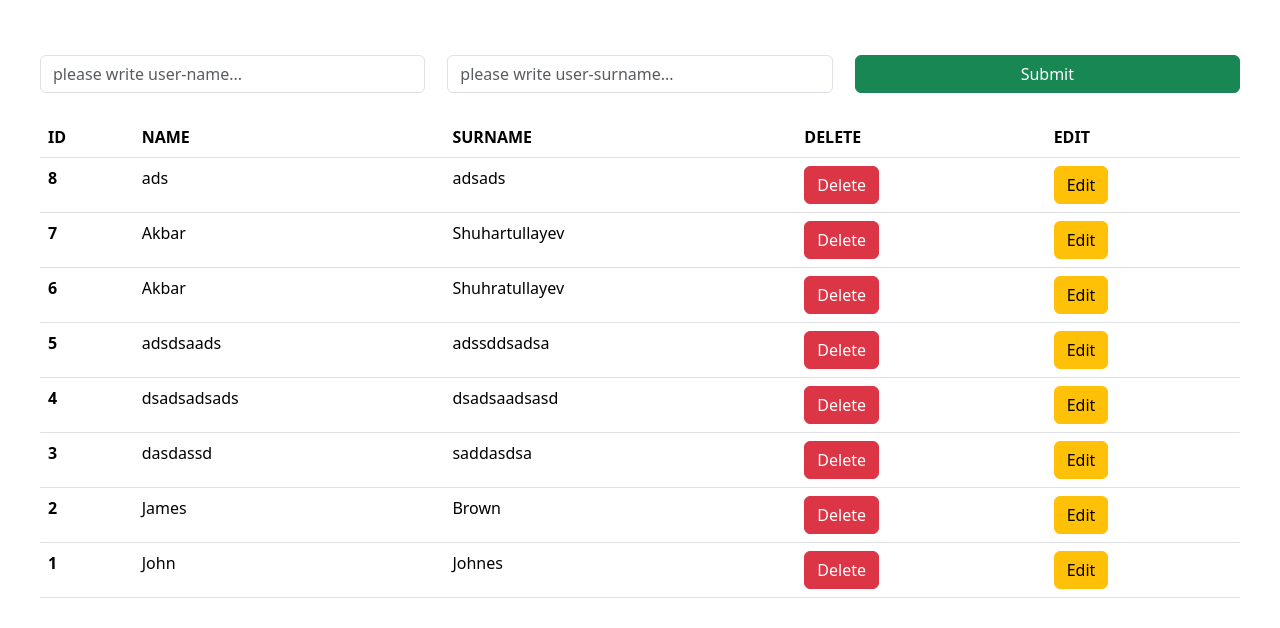
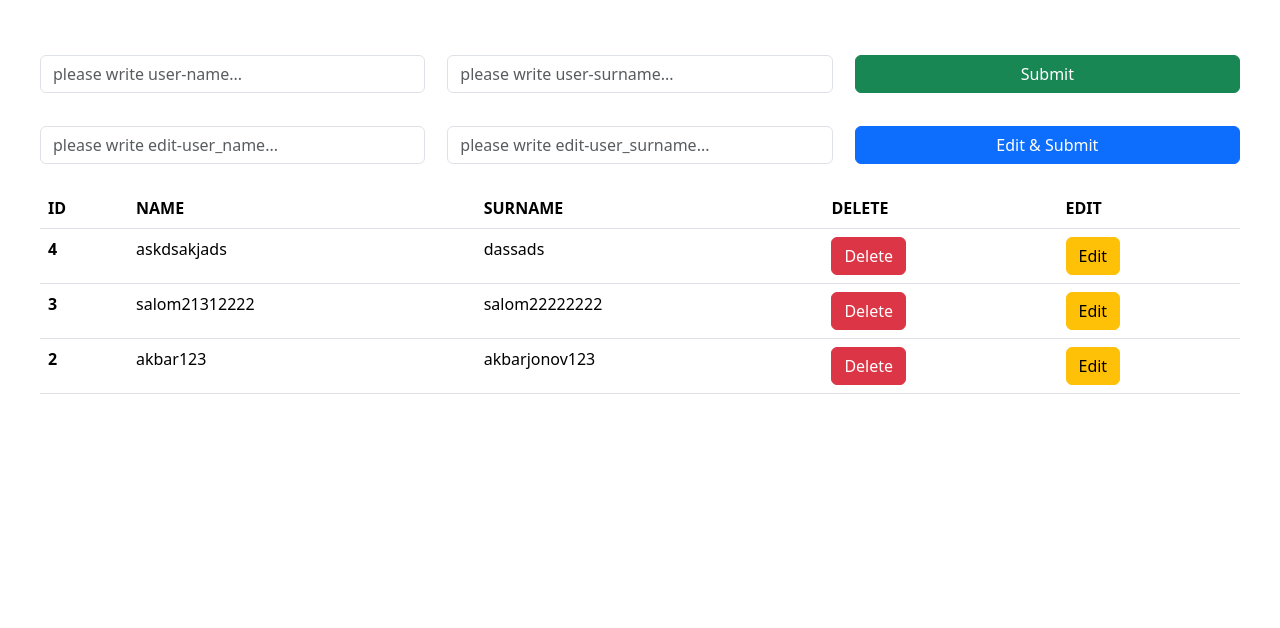
Before and after one commit to Akbar4964/Redux-Project, a React (Create React App) app: page / in a window 1280 px wide. Shown: the top 628 px of the page. Built offline with nearby package versions, Linux system fonts and the light colour scheme; data requests are answered from the project's data file.

Commit message:
first commit

```diff
--- a/db.json
+++ b/db.json
@@ -1,44 +1,19 @@
 {
   "users": [
     {
-      "id": 1,
-      "name": "John",
-      "surname": "Johnes"
+      "name": "akbar123",
+      "surname": "akbarjonov123",
+      "id": 2
     },
     {
-      "id": 2,
-      "name": "James",
-      "surname": "Brown"
+      "id": 3,
+      "name": "salom21312222",
+      "surname": "salom22222222"
     },
     {
-      "name": "dasdassd",
-      "surname": "saddasdsa",
-      "id": 3
-    },
-    {
-      "name": "dsadsadsads",
-      "surname": "dsadsaadsasd",
+      "name": "askdsakjads",
+      "surname": "dassads",
       "id": 4
-    },
-    {
-      "name": "adsdsaads",
-      "surname": "adssddsadsa",
-      "id": 5
-    },
-    {
-      "name": "Akbar",
-      "surname": "Shuhratullayev",
-      "id": 6
-    },
-    {
-      "name": "Akbar",
-      "surname": "Shuhartullayev",
-      "id": 7
-    },
-    {
-      "name": "ads",
-      "surname": "adsads",
-      "id": 8
     }
   ]
 }
--- a/src/Const/usetTypes.js
+++ b/src/Const/usetTypes.js
@@ -1,4 +1,6 @@
 export const userType = {
   user: "USER",
-  addUser:"ADDUSER"
+  addUser: "ADDUSER",
+  delUser: "DELETEUSER",
+  editUser: "EDITUSER",
 };
--- a/src/components/Main/Main.jsx
+++ b/src/components/Main/Main.jsx
@@ -1,12 +1,14 @@
-import React, { useEffect, useRef } from "react";
+import React, { useEffect, useRef, useState } from "react";
 import { Header } from "./style";
 import axios from "axios";
 import { BASE_URL } from "../..";
 import { useDispatch, useSelector } from "react-redux";
 import { userType } from "../../Const/usetTypes";
+import { store } from "../../redux/store";
 
 function Main() {
   const data = useSelector((store) => store.UsersReducer.users);
+  const [editData, setEditData] = useState({ name: "", surname: "", id: null });
 
   let isGetLoading = useSelector(
     (store) => store.UsersReducer.isUserGetLoading
@@ -57,8 +59,37 @@ function Main() {
     surname.current.value = "";
   }
 
-  function deleteUser() {
-    axios
+  async function deleteUser(id) {
+    await axios
+      .delete(BASE_URL + "/users/" + id)
+      .then((res) => {
+        dispatch({ type: userType.delUser, payload: id });
+      })
+      .catch((error) => console.log(error));
+  }
+
+  async function editedUser(data, id) {
+    await axios
+      .put(BASE_URL + "/users/" + id, data)
+      .then((res) => {
+        dispatch({ type: userType.editUser, payload: data });
+      })
+      .catch((error) => console.log(error));
+  }
+
+  function editedForm(event) {
+    event.preventDefault();
+    if (editData.name == "" || editData.surname == "" || !editData.id) {
+      alert("Malumot jo'natilmadi");
+    } else {
+      const newEditedUserObj = {
+        id: editData.id,
+        name: editData.name,
+        surname: editData.surname,
+      };
+      editedUser(newEditedUserObj, editData.id);
+    }
+    setEditData({ name: "", surname: "", id: null });
   }
 
   return (
@@ -82,6 +113,35 @@ function Main() {
           />
           <button className="add-name-surname btn btn-success">Submit</button>
         </form>
+        <form onSubmit={(event) => editedForm(event)} className="edit-form">
+          <input
+            // value={editedName}
+            // ref={userName}
+            value={editData.name}
+            type="text"
+            className="form-control edit-name"
+            placeholder="please write edit-user_name..."
+            required
+            onChange={(evt) =>
+              setEditData((p) => ({ ...p, name: evt.target.value }))
+            }
+          />
+          <input
+            // value={}
+            // ref={userSurname}
+            value={editData.surname}
+            type="text"
+            className="form-control edit-surname"
+            placeholder="please write edit-user_surname..."
+            required
+            onChange={(evt) =>
+              setEditData((p) => ({ ...p, surname: evt.target.value }))
+            }
+          />
+          <button className="add-name-surname btn btn-primary">
+            Edit & Submit
+          </button>
+        </form>
         <br />
         <table className="table">
           <thead className="table-head">
@@ -100,10 +160,32 @@ function Main() {
                 <td>{item.name}</td>
                 <td>{item.surname}</td>
                 <td>
-                  <button className="btn btn-danger">Delete</button>
+                  <button
+                    className="btn btn-danger"
+                    onClick={() => {
+                      const coniform = window.confirm("Do you want to delete?");
+                      if (coniform) {
+                        alert("The data deleted successfully :)");
+                        deleteUser(item.id);
+                      }
+                    }}
+                  >
+                    Delete
+                  </button>
                 </td>
                 <td>
-                  <button className="btn btn-warning">Edit</button>
+                  <button
+                    onClick={() =>
+                      setEditData((p) => ({
+                        name: item.name,
+                        surname: item.surname,
+                        id: item.id,
+                      }))
+                    }
+                    className="btn btn-warning"
+                  >
+                    Edit
+                  </button>
                 </td>
               </tr>
             ))}
--- a/src/components/Main/style.js
+++ b/src/components/Main/style.js
@@ -42,4 +42,15 @@ export const Header = styled.div`
   .load-none {
     display: none;
   }
+  .edit-form {
+    margin-top: 33px;
+    display: flex;
+    gap: 22px;
+    .edit-name {
+      width: 33%;
+    }
+    .edit-surname {
+      width: 33%;
+    }
+  }
 `;
--- a/src/redux/store.js
+++ b/src/redux/store.js
@@ -22,6 +22,20 @@ function userReducer(state = initialState, action) {
         ...state,
         users: [action.payload, ...state.users],
       };
+    case userType.delUser:
+      const filteredUsers = state.users.filter(
+        (user) => user.id !== action.payload
+      );
+      return { ...state, users: filteredUsers };
+    case userType.editUser:
+      const editedUser = state.users.map((item) => {
+        if (item.id === action.payload.id) {
+          return action.payload;
+        }
+        return item;
+      });
+      console.log(editedUser);
+      return { ...state, users: [...editedUser] };
     default:
       return state;
   }
```
